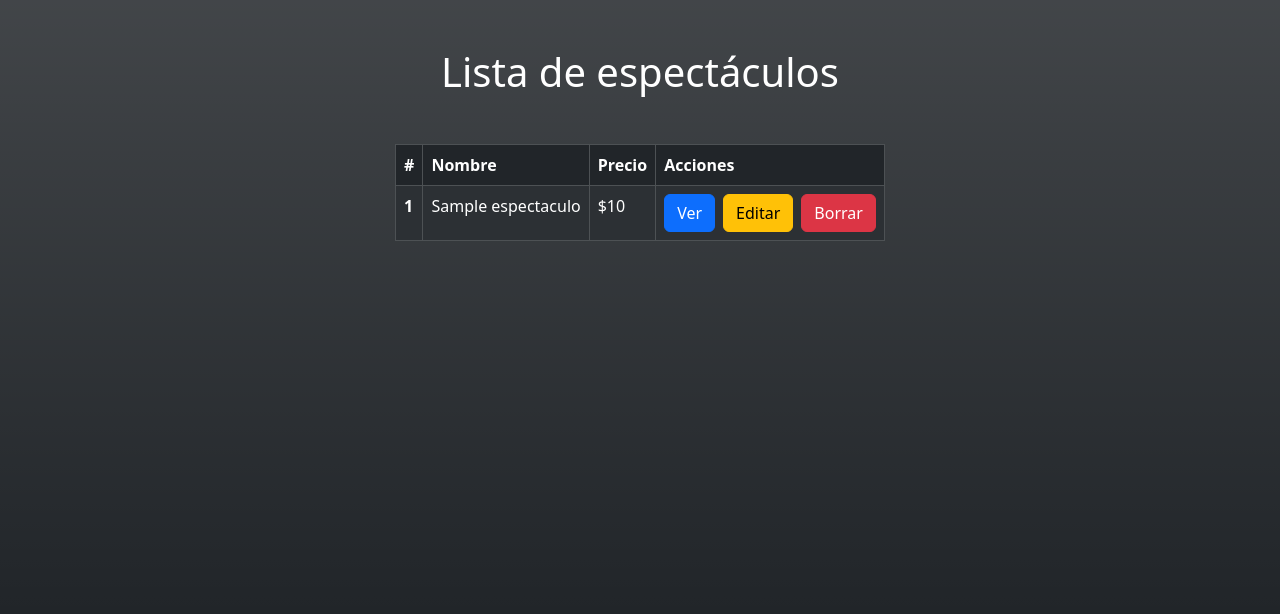
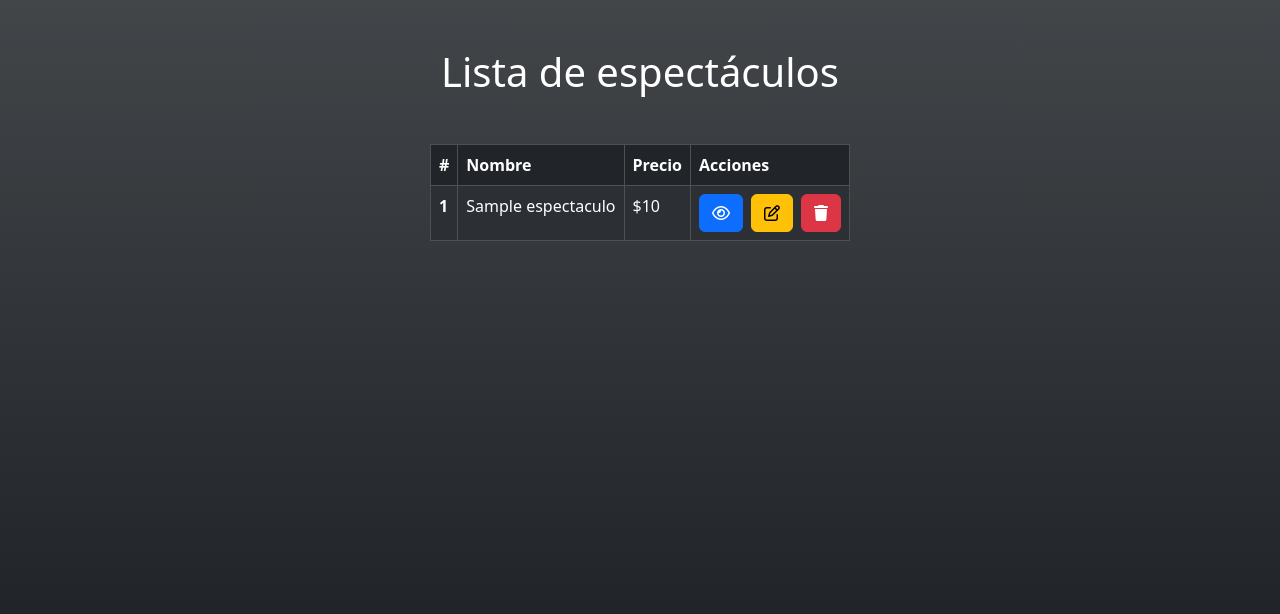
Before and after one commit to santicano2/tp-seminario-php, a CodeIgniter app: page /tp/espectaculos in a window 1280 px wide. Shown: the part 56-670 px from the top of the page. Run offline with CodeIgniter, Linux system fonts and the light colour scheme; tables that the repository leaves empty or names only in its code hold one stand-in row (values such as "Sample post"); some libraries are stand-ins or nearby versions.

Commit message:
añadidos iconos de fontAwesome

```diff
--- a/application/views/espectaculos/create.php
+++ b/application/views/espectaculos/create.php
@@ -1,4 +1,4 @@
-<?php defined('BASEPATH') OR exit('No direct script access allowed'); ?>
+<?php defined('BASEPATH') or exit('No direct script access allowed'); ?>
 <h1 class="text-white my-5"><?php echo $title; ?></h1>
 <form action="<?php echo base_url('espectaculos/store'); ?>" method="POST" class="text-light bg-dark rounded-4 border border-light p-4">
   <div class="mb-3">
--- a/application/views/espectaculos/edit.php
+++ b/application/views/espectaculos/edit.php
@@ -1,4 +1,4 @@
-<?php defined('BASEPATH') OR exit('No direct script access allowed'); ?>
+<?php defined('BASEPATH') or exit('No direct script access allowed'); ?>
 <h1 class="text-white my-5"><?php echo $title; ?></h1>
 <form action="<?php echo base_url('espectaculos/update/') . $espectaculo->id; ?>" method="POST" class="text-light bg-dark rounded-4 border border-light p-4">
   <div class="mb-3">
--- a/application/views/espectaculos/index.php
+++ b/application/views/espectaculos/index.php
@@ -1,4 +1,4 @@
-<?php defined('BASEPATH') OR exit('No direct script access allowed'); ?>
+<?php defined('BASEPATH') or exit('No direct script access allowed'); ?>
 <h1 class="text-center text-white my-5"><?php echo $title; ?></h1>
 <div class="table-responsive px-5">
 	<table class="table table-bordered table-dark table-striped">
@@ -12,18 +12,24 @@
 		</thead>
 		<tbody>
 
-			<?php if(!empty($espectaculos)): ?>
+			<?php if (!empty($espectaculos)): ?>
 				<?php foreach ($espectaculos as $espectaculo): ?>
 					<tr>
 						<th scope="row"><?php echo $espectaculo->id; ?></th>
 						<td><?php echo $espectaculo->name; ?></td>
-						<td><?php echo '$' , $espectaculo->price; ?></td>
+						<td><?php echo '$', $espectaculo->price; ?></td>
 						<td>
 							<div class="d-flex">
-								<a class="btn btn-primary me-2" href="<?php echo base_url("espectaculos/show/") . $espectaculo->id; ?>">Ver</a>
-								<a class="btn btn-warning me-2" href="<?php echo base_url("espectaculos/edit/") . $espectaculo->id; ?>">Editar</a>
+								<a class="btn btn-primary me-2" href="<?php echo base_url("espectaculos/show/") . $espectaculo->id; ?>">
+									<i class="fa-regular fa-eye"></i>
+								</a>
+								<a class="btn btn-warning me-2" href="<?php echo base_url("espectaculos/edit/") . $espectaculo->id; ?>">
+									<i class="fa-regular fa-pen-to-square"></i>
+								</a>
 								<form action="<?php echo base_url('espectaculos/delete/') . $espectaculo->id; ?>" method="post">
-									<button class="btn btn-danger" type="submit">Borrar</button>
+									<button class="btn btn-danger" type="submit">
+										<i class="fa-solid fa-trash"></i>
+									</button>
 								</form>
 							</div>
 						</td>
--- a/application/views/layouts/main.php
+++ b/application/views/layouts/main.php
@@ -22,5 +22,6 @@
 			integrity="sha384-YvpcrYf0tY3lHB60NNkmXc5s9fDVZLESaAA55NDzOxhy9GkcIdslK1eN7N6jIeHz"
 			crossorigin="anonymous"
 		></script>
+		<script src="https://kit.fontawesome.com/69e571abd7.js" crossorigin="anonymous"></script>
 	</body>
 </html>
```
Also changed, not shown: application/views/espectaculos/show.php (+7 -3 lines).
